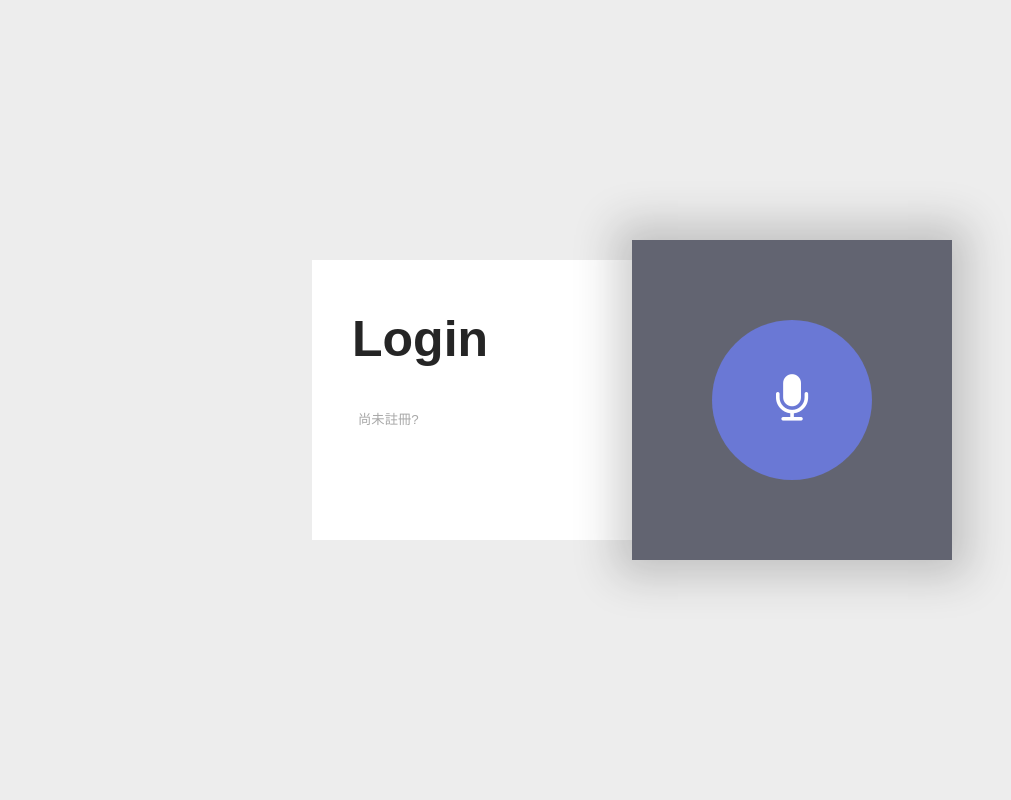
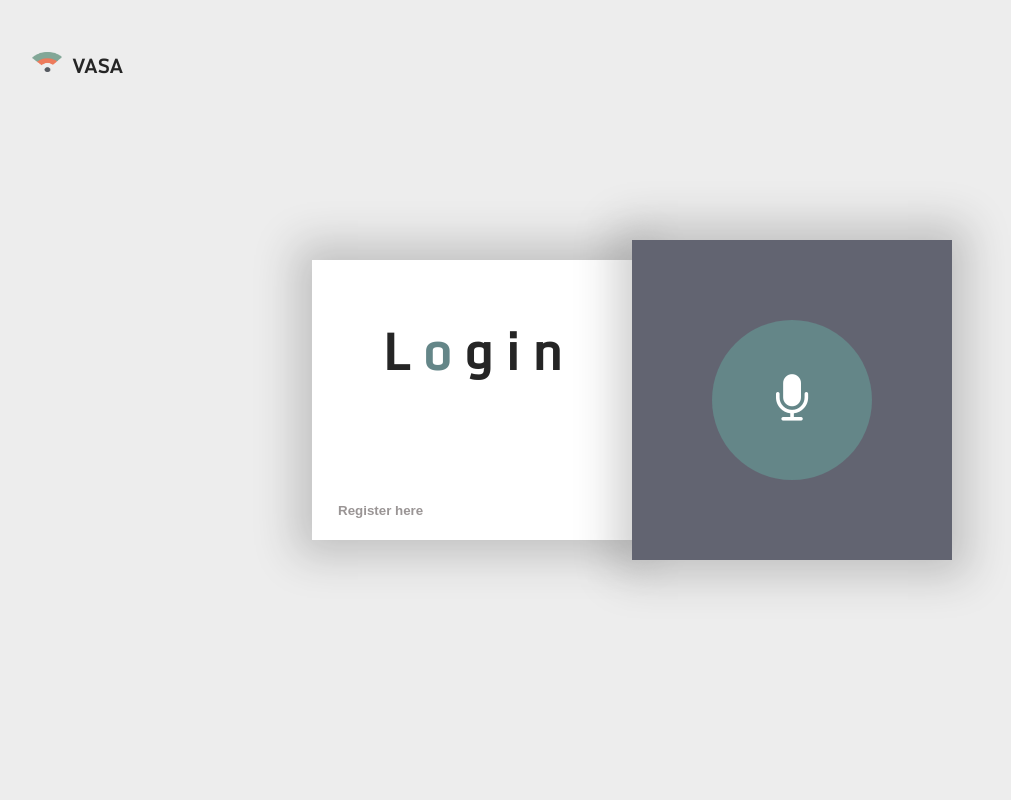
Before and after one commit to zzip881022/speech_detect, a Flask app: template templates/login.html in a window 1280 px wide. Shown: the whole page, without its empty margins (8-1019 px from the left). Run offline with Flask 2, Linux system fonts and the light colour scheme; the template is opened without the code that fills it, so the values that code supplies are empty; some libraries are stand-ins or nearby versions; some web fonts are replaced.

Commit message:
login - css

```diff
--- a/main.py
+++ b/main.py
@@ -16,6 +16,8 @@ app = Flask(__name__)
 file_source = 'C:/Users/Alice/Downloads/'
 file_destination = 'D:/Codes/graduate_project/speech_detect'
 enroll_save_destination = 'D:/Codes/graduate_project/speech_detect/static/speech_file/recording/flac/'
+dataset_path = Path("./static/speech_file/")
+speaker_dataset, speaker_datasetV = {}, {}
 
 # file_source = 'C:/Users/wyes9/Downloads/'
 # file_destination = 'D:/speech_detect_web'
--- a/static/login.css
+++ b/static/login.css
@@ -1,4 +1,7 @@
-@import url('https://rsms.me/inter/inter-ui.css');
+@font-face {
+  font-family: 'Monda-Regular';
+  src: url(Monda-Regular.ttf) format('truetype');
+}
 
 ::selection {
   background: #2D2F36;
@@ -14,7 +17,8 @@
 
 body {
   background: white;
-  font-family: 'Inter UI', sans-serif;
+  /* font-family: 'Inter UI', sans-serif; */
+  font-family: 'Monda-Regular';
   margin: 0;
 }
 
@@ -57,6 +61,7 @@ body {
   top: 20px;
   position: relative;
   width: 50%;
+  box-shadow: 0px 0px 40px 16px rgb(0 0 0 / 22%);
 }
 
 @media (max-width: 767px) {
@@ -69,16 +74,19 @@ body {
 }
 
 .login {
+  text-align: center;
   font-size: 50px;
   font-weight: 900;
   margin: 50px 40px 40px;
 }
 
 .eula {
+  position: absolute;
+  left: 20px;
+  bottom: 20px;
   color: #999;
   font-size: 14px;
   line-height: 1.5;
-  margin: 40px;
 }
 
 .right {
@@ -163,7 +171,7 @@ input::-moz-focus-inner {
 }
 
 .notRec{
-	background-color: #5161ce;
+	background-color: #497174;
   color: white;
 }
 
@@ -255,8 +263,28 @@ input::-moz-focus-inner {
 }
 
 .enroll-btn {
-  color: #999;
+  color: #898383;;
   background-color: white;
   border: none;
   cursor: pointer;
+  font-weight: 700;
 }
+
+.logo {
+  position: absolute;
+  top: 40px;
+  left: 40px;
+  display: flex;
+  align-items: center;
+  justify-content: center;
+}
+
+.logo_text {
+  font-size: larger;
+  margin: 10px;
+  font-weight: 700;
+}
+
+.login-word-2 {
+  color: #497174;
+}
--- a/templates/login.html
+++ b/templates/login.html
@@ -18,12 +18,26 @@
 
     <div class="page backcontent">
         <div class="container">
+            <div class="logo">
+                <div class="logo_img" style="display: inline-block;">
+                    <img src="static/logo.png" width="30" height="20">
+                </div>
+                <div class="logo_text" style="display: inline-block;">
+                    <span>VASA</span>
+                </div>
+            </div>
             <div class="left">
-                <div class="login">Login</div>
+                <div class="login">
+                    <span class="login-font login-word-1">L</span>
+                    <span class="login-font login-word-2">o</span>
+                    <span class="login-font login-word-1">g</span>
+                    <span class="login-font login-word-1">i</span>
+                    <span class="login-font login-word-1">n</span>
+                </div>
                 <!-- <form method="post" action="/">
                     <input type="submit" value="value1" name="action1">
                 </form> -->
-                <div class="eula"><button class="enroll-btn" onclick="location.href='static/enroll_page.html'">尚未註冊?</button>
+                <div class="eula"><button class="enroll-btn" onclick="location.href='static/enroll_page.html'">Register here</button>
                 </div>
             </div>
             <div class="right">
```
Also changed, not shown: static/Monda-Regular.ttf (added), static/logo.png (added).
